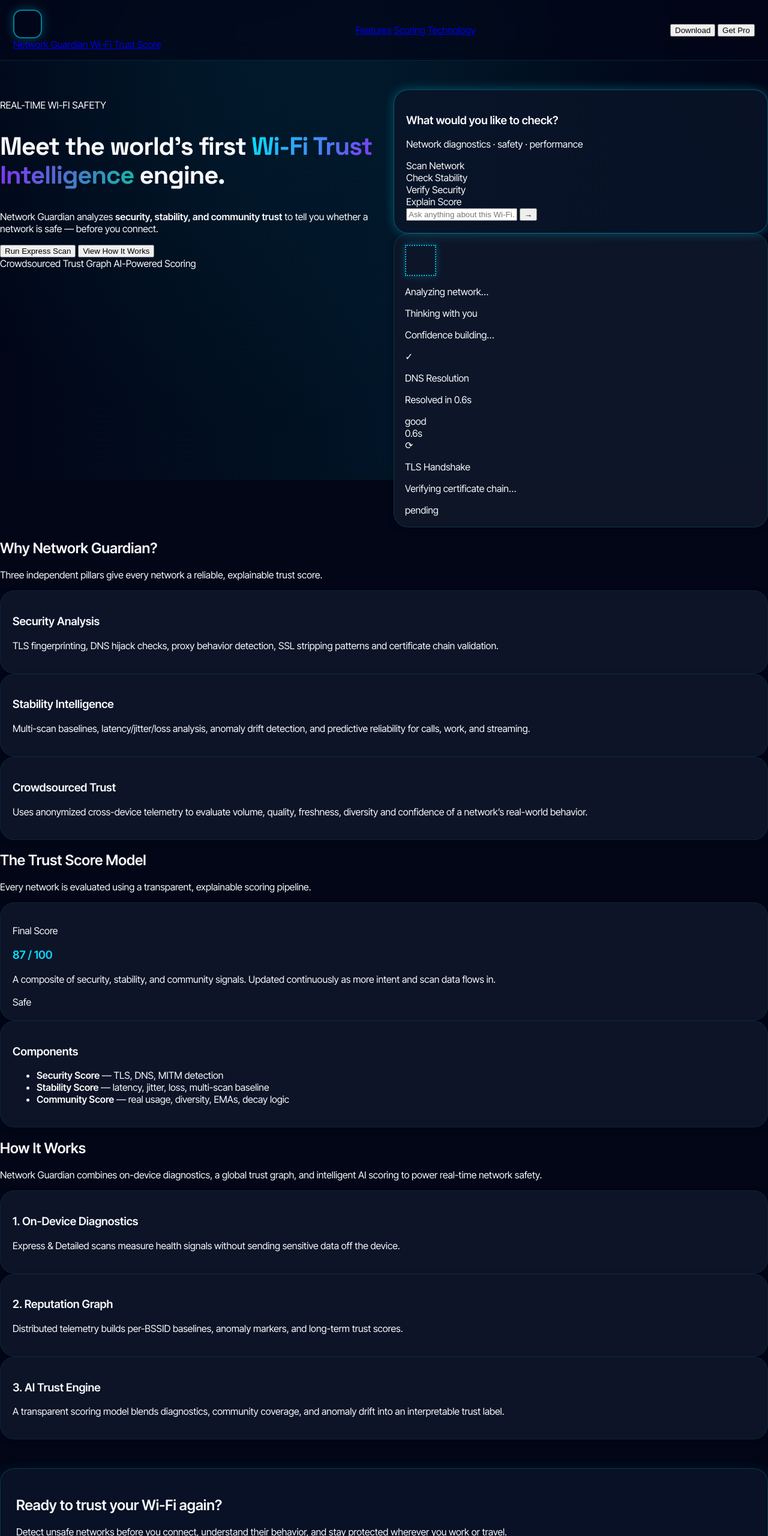
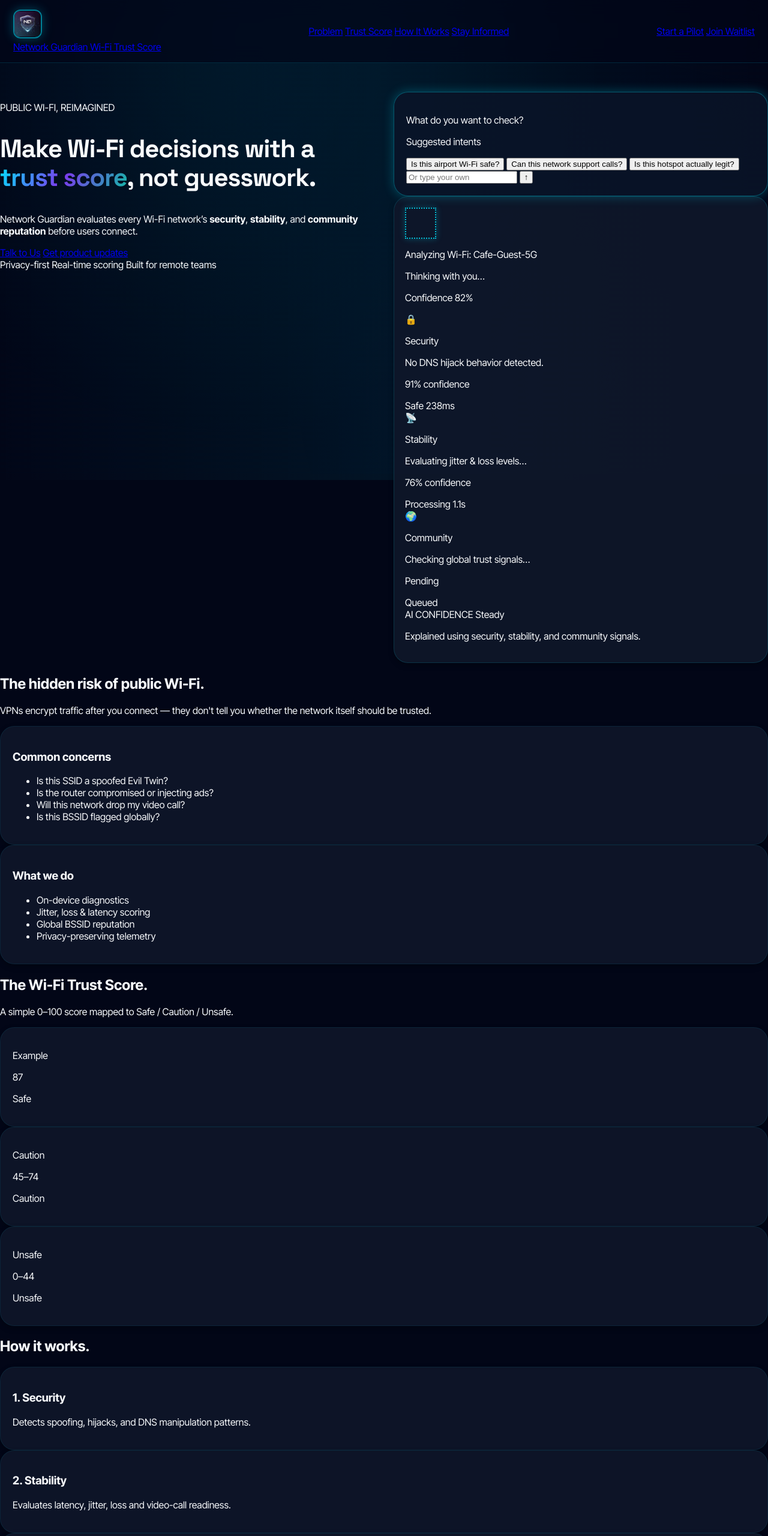
Before and after one commit to rishabhbanga/network-guardian-site, a plain HTML site: page index.html in a window 1280 px wide. Shown: the top 2560 px of the page at 60% size. Drawn offline with Linux system fonts and the light colour scheme.

Commit message:
Refactor index.html for clarity and consistency
Updated the title and viewport meta tag, modified font links, and adjusted various sections for clarity and consistency. Changed navigation links and hero section content to better reflect the product's focus on Wi-Fi Trust Score.

```diff
--- a/index.html
+++ b/index.html
@@ -1,37 +1,41 @@
 <!DOCTYPE html>
-<html lang="en" class="saha saha-dark">
+<html lang="en">
 <head>
   <meta charset="UTF-8" />
-  <meta name="viewport" content="width=device-width, initial-scale=1.0" />
-  <title>Network Guardian — Wi-Fi Trust Intelligence</title>
-  <link rel="stylesheet" href="styles.css" />
+  <title>Network Guardian – Wi-Fi Trust Score</title>
+  <meta name="viewport" content="width=device-width, initial-scale=1" />
+
+  <!-- Fonts -->
   <link rel="preconnect" href="https://fonts.googleapis.com" />
   <link rel="preconnect" href="https://fonts.gstatic.com" crossorigin />
   <link
-    href="https://fonts.googleapis.com/css2?family=Inter+Tight:wght@300;400;500;600&family=Space+Grotesk:wght@400;500;600;700&display=swap"
+    href="https://fonts.googleapis.com/css2?family=Space+Grotesk:wght@500;600;700&family=Inter+Tight:wght@400;500;600;700&display=swap"
     rel="stylesheet"
   />
+
+  <link rel="stylesheet" href="styles.css" />
+
+  <!-- Force logo sizing (overrides GitHub theme defaults) -->
+  <style>
+    .ng-logo-img {
+      width: 48px !important;
+      height: 48px !important;
+      object-fit: contain !important;
+      display: inline-block !important;
+      border-radius: 12px;
+    }
+  </style>
 </head>
 
-<body>
+<body class="saha saha-dark" id="top">
+  <div class="bg-orbit"></div>
+  <div class="bg-orbit bg-orbit-secondary"></div>
 
-  <!-- ===========================
-       GHOST SCANNER BACKGROUND (TS1)
-       Subtle Apple-like effect
-   ============================ -->
-  <div class="scanner-bg">
-    <div class="scanner-blur-layer"></div>
-    <div class="scanner-vignette"></div>
-    <div class="scanner-sweep"></div>
-  </div>
-
-  <!-- ===========================
-       NAVBAR
-   ============================ -->
-  <nav class="ng-nav">
+  <!-- Top Navigation -->
+  <header class="ng-nav">
     <div class="ng-nav__logo">
-      <a class="ng-logo-link" href="#">
-        <div class="ng-logo-img"></div>
+      <a href="#top" class="ng-logo-link">
+        <img src="shield.png" alt="NG Shield" class="ng-logo-img" />
         <div class="ng-logo-text">
           <span class="ng-logo-title">Network Guardian</span>
           <span class="ng-logo-subtitle">Wi-Fi Trust Score</span>
@@ -39,277 +43,305 @@
       </a>
     </div>
 
-    <div class="ng-nav__links">
-      <a href="#features">Features</a>
-      <a href="#scoring">Scoring</a>
-      <a href="#tech">Technology</a>
-    </div>
+    <nav class="ng-nav__links">
+      <a href="#problem">Problem</a>
+      <a href="#trust-score">Trust Score</a>
+      <a href="#pillars">How It Works</a>
+      <a href="#newsletter">Stay Informed</a>
+    </nav>
 
     <div class="ng-nav__cta">
-      <button class="btn btn-outline">Download</button>
-      <button class="btn btn-primary">Get Pro</button>
+      <a href="#get-started" class="btn btn-outline">Start a Pilot</a>
+      <a href="#newsletter" class="btn btn-primary">Join Waitlist</a>
     </div>
-  </nav>
+  </header>
 
-  <!-- ===========================
-       MAIN CONTENT WRAPPER
-   ============================ -->
   <main class="ng-main">
-
-    <!-- ===========================
-         HERO SECTION
-     ============================ -->
+    <!-- HERO SECTION -->
     <section class="ng-hero">
-
-      <!-- LEFT COPY -->
       <div class="ng-hero__copy">
-        <p class="eyebrow">REAL-TIME WI-FI SAFETY</p>
+        <p class="eyebrow">PUBLIC WI-FI, REIMAGINED</p>
 
         <h1>
-          Meet the world’s first
-          <span class="gradient-text">Wi-Fi Trust Intelligence</span> engine.
+          Make Wi-Fi decisions with a
+          <span class="gradient-text">trust score</span>, not guesswork.
         </h1>
 
         <p class="ng-hero__subtitle">
-          Network Guardian analyzes <strong>security, stability, and community trust</strong> to tell you whether a network is safe — before you connect.
+          Network Guardian evaluates every Wi-Fi network’s
+          <strong>security</strong>, <strong>stability</strong>, and
+          <strong>community reputation</strong> before users connect.
         </p>
 
         <div class="ng-hero__actions">
-          <button class="btn btn-primary btn-lg">Run Express Scan</button>
-          <button class="btn btn-outline btn-lg">View How It Works</button>
+          <a href="#get-started" class="btn btn-primary">Talk to Us</a>
+          <a href="#newsletter" class="btn btn-ghost">Get product updates</a>
         </div>
 
         <div class="ng-hero__meta">
-          <span class="badge badge-cyan">Crowdsourced Trust Graph</span>
-          <span class="badge badge-gold">AI-Powered Scoring</span>
+          <span class="badge badge-gold">Privacy-first</span>
+          <span class="badge badge-cyan">Real-time scoring</span>
+          <span class="badge badge-purple">Built for remote teams</span>
         </div>
       </div>
 
-      <!-- RIGHT — INTENT SURFACE UI -->
+      <!-- Hero Side Panel -->
       <div class="ng-hero__panel">
         <div class="intent-surface">
           <div class="intent-surface__header">
-            <h3 class="intent-title">What would you like to check?</h3>
-            <p class="intent-subtitle">Network diagnostics · safety · performance</p>
+            <p class="intent-title">What do you want to check?</p>
+            <p class="intent-subtitle">Suggested intents</p>
           </div>
 
           <div class="intent-chips">
-            <div class="chip">Scan Network</div>
-            <div class="chip">Check Stability</div>
-            <div class="chip">Verify Security</div>
-            <div class="chip">Explain Score</div>
+            <button class="chip">Is this airport Wi-Fi safe?</button>
+            <button class="chip">Can this network support calls?</button>
+            <button class="chip">Is this hotspot actually legit?</button>
           </div>
 
           <div class="intent-input">
-            <input type="text" placeholder="Ask anything about this Wi-Fi…" />
-            <button class="intent-send">→</button>
+            <input type="text" placeholder="Or type your own" />
+            <button class="intent-send">↑</button>
           </div>
         </div>
 
-        <!-- PROCESSING STACK -->
         <div class="processing-stack">
           <div class="processing-card">
             <div class="processing-spinner">
               <div class="processing-spinner__inner"></div>
             </div>
             <div class="processing-copy">
-              <p class="processing-label">Analyzing network…</p>
-              <p class="processing-phase">Thinking with you</p>
-              <p class="processing-confidence">Confidence building…</p>
+              <p class="processing-label">Analyzing Wi-Fi: Cafe-Guest-5G</p>
+              <p class="processing-phase">Thinking with you…</p>
+              <p class="processing-confidence">Confidence 82%</p>
             </div>
           </div>
 
-          <!-- SCAN ITEMS -->
           <div class="scan-items">
-            <div class="scan-item">
-              <div class="scan-icon">✓</div>
+            <div class="scan-item scan-item--complete">
+              <div class="scan-icon">🔒</div>
               <div class="scan-copy">
-                <p class="scan-title">DNS Resolution</p>
-                <p class="scan-subtitle">Resolved in 0.6s</p>
+                <p class="scan-title">Security</p>
+                <p class="scan-subtitle">No DNS hijack behavior detected.</p>
+                <p class="scan-meta">91% confidence</p>
               </div>
               <div class="scan-status">
-                <div class="status-pill status-pill--good">good</div>
-                <span class="status-duration">0.6s</span>
+                <span class="status-pill status-pill--good">Safe</span>
+                <span class="status-duration">238ms</span>
               </div>
             </div>
 
-            <div class="scan-item">
-              <div class="scan-icon">⟳</div>
+            <div class="scan-item scan-item--processing">
+              <div class="scan-icon">📡</div>
               <div class="scan-copy">
-                <p class="scan-title">TLS Handshake</p>
-                <p class="scan-subtitle">Verifying certificate chain…</p>
+                <p class="scan-title">Stability</p>
+                <p class="scan-subtitle">Evaluating jitter & loss levels…</p>
+                <p class="scan-meta">76% confidence</p>
               </div>
               <div class="scan-status">
-                <div class="status-pill status-pill--pending">pending</div>
+                <span class="status-pill status-pill--warn">Processing</span>
+                <span class="status-duration">1.1s</span>
               </div>
             </div>
 
+            <div class="scan-item scan-item--pending">
+              <div class="scan-icon">🌍</div>
+              <div class="scan-copy">
+                <p class="scan-title">Community</p>
+                <p class="scan-subtitle">Checking global trust signals…</p>
+                <p class="scan-meta">Pending</p>
+              </div>
+              <div class="scan-status">
+                <span class="status-pill status-pill--pending">Queued</span>
+              </div>
+            </div>
+          </div>
+
+          <div class="confidence-bar">
+            <div class="confidence-bar__label">
+              <span>AI CONFIDENCE</span>
+              <span class="confidence-badge">Steady</span>
+            </div>
+
+            <div class="confidence-bar__track">
+              <div class="confidence-bar__fill"></div>
+              <div class="confidence-bar__shimmer"></div>
+            </div>
+
+            <p class="confidence-bar__note">
+              Explained using security, stability, and community signals.
+            </p>
           </div>
         </div>
-
       </div>
     </section>
 
-    <!-- ===========================
-         FEATURES SECTION
-     ============================ -->
-    <section id="features" class="ng-section">
+    <!-- Problem -->
+    <section id="problem" class="ng-section">
       <div class="ng-section__header">
-        <h2>Why Network Guardian?</h2>
-        <p>Three independent pillars give every network a reliable, explainable trust score.</p>
+        <h2>The hidden risk of public Wi-Fi.</h2>
+        <p>
+          VPNs encrypt traffic after you connect — they don't tell you whether
+          the network itself should be trusted.
+        </p>
+      </div>
+
+      <div class="ng-grid ng-grid--2">
+        <div class="ng-card ng-card--list">
+          <h3 class="ng-card__title">Common concerns</h3>
+          <ul>
+            <li>Is this SSID a spoofed Evil Twin?</li>
+            <li>Is the router compromised or injecting ads?</li>
+            <li>Will this network drop my video call?</li>
+            <li>Is this BSSID flagged globally?</li>
+          </ul>
+        </div>
+
+        <div class="ng-card">
+          <h3 class="ng-card__title">What we do</h3>
+          <ul>
+            <li>On-device diagnostics</li>
+            <li>Jitter, loss & latency scoring</li>
+            <li>Global BSSID reputation</li>
+            <li>Privacy-preserving telemetry</li>
+          </ul>
+        </div>
+      </div>
+    </section>
+
+    <!-- Trust Score -->
+    <section id="trust-score" class="ng-section">
+      <div class="ng-section__header">
+        <h2>The Wi-Fi Trust Score.</h2>
+        <p>A simple 0–100 score mapped to Safe / Caution / Unsafe.</p>
       </div>
 
       <div class="ng-grid ng-grid--3">
-
-        <!-- Security -->
-        <div class="ng-card ng-card--pillar">
-          <h3>Security Analysis</h3>
-          <p>
-            TLS fingerprinting, DNS hijack checks, proxy behavior detection,
-            SSL stripping patterns and certificate chain validation.
-          </p>
+        <div class="ng-card ng-card--score">
+          <p class="score-label">Example</p>
+          <p class="score-value">87</p>
+          <p class="score-pill score-pill--safe">Safe</p>
         </div>
 
-        <!-- Stability -->
-        <div class="ng-card ng-card--pillar">
-          <h3>Stability Intelligence</h3>
-          <p>
-            Multi-scan baselines, latency/jitter/loss analysis, anomaly drift detection,
-            and predictive reliability for calls, work, and streaming.
-          </p>
+        <div class="ng-card ng-card--score">
+          <p class="score-label">Caution</p>
+          <p class="score-range">45–74</p>
+          <p class="score-pill score-pill--caution">Caution</p>
         </div>
 
-        <!-- Community -->
-        <div class="ng-card ng-card--pillar">
-          <h3>Crowdsourced Trust</h3>
-          <p>
-            Uses anonymized cross-device telemetry to evaluate volume, quality, freshness,
-            diversity and confidence of a network’s real-world behavior.
-          </p>
+        <div class="ng-card ng-card--score">
+          <p class="score-label">Unsafe</p>
+          <p class="score-range">0–44</p>
+          <p class="score-pill score-pill--unsafe">Unsafe</p>
         </div>
-
       </div>
     </section>
 
-    <!-- ===========================
-         SCORING MODEL
-     ============================ -->
-    <section id="scoring" class="ng-section">
+    <!-- Pillars -->
+    <section id="pillars" class="ng-section">
       <div class="ng-section__header">
-        <h2>The Trust Score Model</h2>
-        <p>Every network is evaluated using a transparent, explainable scoring pipeline.</p>
+        <h2>How it works.</h2>
       </div>
 
-      <div class="ng-grid ng-grid--2">
-
-        <!-- Left — Score breakdown -->
-        <div class="ng-card ng-card--score">
-          <p class="score-label">Final Score</p>
-          <h3 class="score-value gradient-text">87 / 100</h3>
-          <p class="score-desc">
-            A composite of security, stability, and community signals. Updated continuously
-            as more intent and scan data flows in.
-          </p>
-
-          <div style="margin-top: 18px;">
-            <div class="score-pill score-pill--safe">Safe</div>
-          </div>
+      <div class="ng-grid ng-grid--3">
+        <div class="ng-card ng-card--pillar">
+          <h3>1. Security</h3>
+          <p>Detects spoofing, hijacks, and DNS manipulation patterns.</p>
         </div>
-
-        <!-- Right — Score components -->
-        <div class="ng-card ng-card--list">
-          <h3>Components</h3>
-          <ul>
-            <li><strong>Security Score</strong> — TLS, DNS, MITM detection</li>
-            <li><strong>Stability Score</strong> — latency, jitter, loss, multi-scan baseline</li>
-            <li><strong>Community Score</strong> — real usage, diversity, EMAs, decay logic</li>
-          </ul>
+        <div class="ng-card ng-card--pillar">
+          <h3>2. Stability</h3>
+          <p>Evaluates latency, jitter, loss and video-call readiness.</p>
         </div>
-
+        <div class="ng-card ng-card--pillar">
+          <h3>3. Community</h3>
+          <p>Builds a global BSSID trust graph from anonymous data.</p>
+        </div>
       </div>
     </section>
 
-    <!-- ===========================
-         TECHNOLOGY SECTION
-     ============================ -->
-    <section id="tech" class="ng-section">
-      <div class="ng-section__header">
-        <h2>How It Works</h2>
-        <p>
-          Network Guardian combines on-device diagnostics, a global trust graph,
-          and intelligent AI scoring to power real-time network safety.
-        </p>
-      </div>
-
-      <div class="ng-grid ng-grid--3">
-
-        <div class="ng-card">
-          <h3>1. On-Device Diagnostics</h3>
+    <!-- CTA -->
+    <section id="get-started" class="ng-section ng-section--cta">
+      <div class="ng-cta-card">
+        <div class="ng-cta-copy">
+          <h2>Want your product to feel Wi-Fi-aware?</h2>
           <p>
-            Express & Detailed scans measure health signals without sending sensitive data
-            off the device.
-          </p>
-        </div>
-
-        <div class="ng-card">
-          <h3>2. Reputation Graph</h3>
-          <p>
-            Distributed telemetry builds per-BSSID baselines, anomaly markers, and
-            long-term trust scores.
-          </p>
-        </div>
-
-        <div class="ng-card">
-          <h3>3. AI Trust Engine</h3>
-          <p>
-            A transparent scoring model blends diagnostics, community coverage, and
-            anomaly drift into an interpretable trust label.
-          </p>
-        </div>
-
-      </div>
-
-    </section>
-
-    <!-- ===========================
-         CTA SECTION
-     ============================ -->
-    <section class="ng-section ng-section--cta">
-      <div class="ng-cta-card">
-
-        <div class="ng-cta-copy">
-          <h2>Ready to trust your Wi-Fi again?</h2>
-          <p>
-            Detect unsafe networks before you connect, understand their behavior,
-            and stay protected wherever you work or travel.
-          </p>
-
-          <div class="ng-newsletter-form">
-            <input type="email" placeholder="Your email address" />
-            <button class="btn btn-primary">Join Early Access</button>
-          </div>
-
-          <p class="ng-cta-footnote">
-            No spam. Only major feature announcements.
+            We’re partnering with remote-first teams, travel platforms, and
+            security tools.
           </p>
         </div>
 
         <div class="ng-cta-actions">
-          <button class="btn btn-primary btn-lg">Download App</button>
-          <button class="btn btn-outline btn-lg">Learn More</button>
+          <a
+            href="mailto:hello@networkguardian.app?subject=Pilot%20Interest"
+            class="btn btn-primary btn-lg"
+          >Start a Pilot Conversation</a>
+
+          <a href="#newsletter" class="btn btn-outline btn-lg">
+            Keep Me Updated
+          </a>
         </div>
       </div>
     </section>
 
+    <!-- Newsletter -->
+    <section id="newsletter" class="ng-section">
+      <div class="ng-cta-card">
+        <div class="ng-cta-copy">
+          <h2>Stay informed.</h2>
+          <p>Short, high-signal updates as we roll out features.</p>
+
+          <!-- Buttondown Embed Form (CSRF-safe) -->
+          <form
+            id="ng-newsletter-form"
+            class="ng-newsletter-form"
+            action="https://buttondown.email/api/emails/embed-subscribe/networkguardian"
+            method="post"
+            target="popupwindow"
+            onsubmit="window.open('https://buttondown.email/networkguardian', 'popupwindow')"
+          >
+            <input
+              type="email"
+              name="email"
+              placeholder="you@company.com"
+              required
+            />
+            <input type="hidden" name="embed" value="1" />
+            <button type="submit" class="btn btn-primary">Keep me posted</button>
+          </form>
+
+          <p class="ng-cta-footnote">
+            Powered by Buttondown. Unsubscribe anytime.
+          </p>
+        </div>
+      </div>
+    </section>
   </main>
 
-  <!-- ===========================
-       FOOTER
-   ============================ -->
   <footer class="ng-footer">
-    <p>© 2025 RBX Labs. All rights reserved.</p>
-    <p class="ng-footer__meta">Network Guardian · Wi-Fi Trust Intelligence</p>
+    <p>Network Guardian · Wi-Fi Trust Score</p>
+    <p class="ng-footer__meta">Built with privacy-preserving telemetry.</p>
   </footer>
 
+  <!-- Toast -->
+  <div id="ng-toast" class="ng-toast" aria-live="polite">
+    <div class="ng-toast__icon">✨</div>
+    <div class="ng-toast__content">
+      <p class="ng-toast__title">You’re in.</p>
+      <p class="ng-toast__body">Check your inbox to confirm.</p>
+    </div>
+  </div>
+
+  <!-- Toast Logic -->
+  <script>
+    const form = document.getElementById("ng-newsletter-form");
+    const toast = document.getElementById("ng-toast");
+
+    form.addEventListener("submit", () => {
+      setTimeout(() => {
+        toast.classList.add("show");
+        setTimeout(() => toast.classList.remove("show"), 4000);
+      }, 700);
+    });
+  </script>
 </body>
 </html>
```
